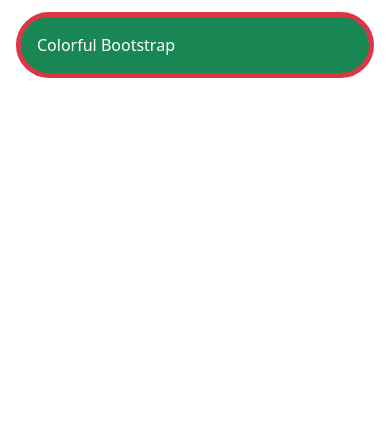
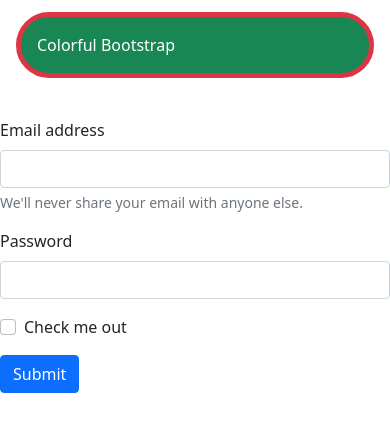
Before and after one commit to MirzaAyon/responsive-bootstrap-practice, a plain HTML site: page index.html in a window 390 px wide. Shown: the part 37-468 px from the top of the page. Drawn offline with Linux system fonts and the light colour scheme.

Commit message:
responsive form added

```diff
--- a/index.html
+++ b/index.html
@@ -12,6 +12,23 @@
 <body>
     <h1>Responsive Bootstrap </h1>
     <div class="bg-success text-white p-3 m-3 border border-danger border-5 rounded-pill">Colorful Bootstrap</div>
+    <br>
+    <form>
+        <div class="mb-3">
+            <label for="exampleInputEmail1" class="form-label">Email address</label>
+            <input type="email" class="form-control" id="exampleInputEmail1" aria-describedby="emailHelp">
+            <div id="emailHelp" class="form-text">We'll never share your email with anyone else.</div>
+        </div>
+        <div class="mb-3">
+            <label for="exampleInputPassword1" class="form-label">Password</label>
+            <input type="password" class="form-control" id="exampleInputPassword1">
+        </div>
+        <div class="mb-3 form-check">
+            <input type="checkbox" class="form-check-input" id="exampleCheck1">
+            <label class="form-check-label" for="exampleCheck1">Check me out</label>
+        </div>
+        <button type="submit" class="btn btn-primary">Submit</button>
+    </form>
     <script src="js/bootstrap.bundle.min.js"></script>
 </body>
 
```
Also changed, not shown: form.html (added, +50 -0 lines).
